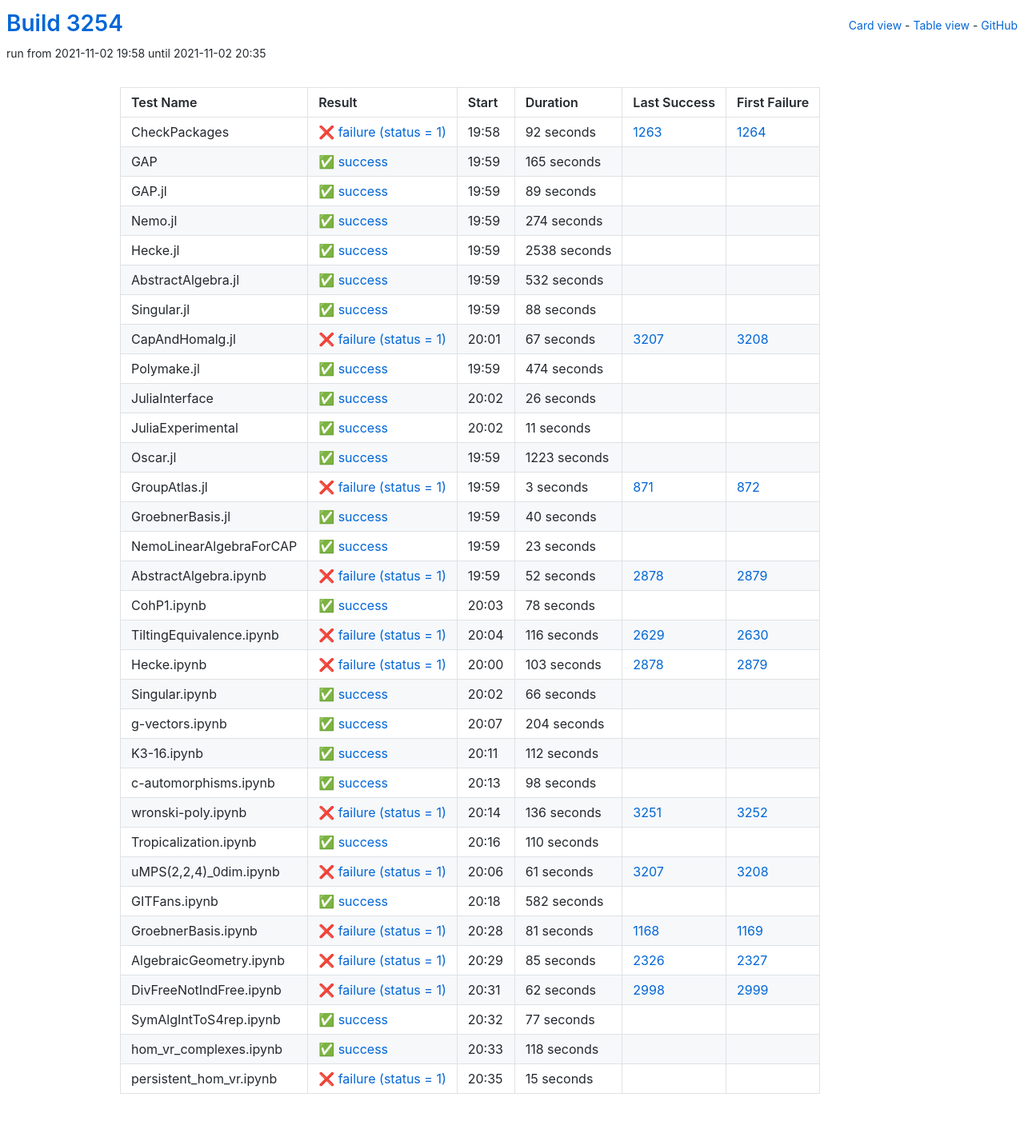
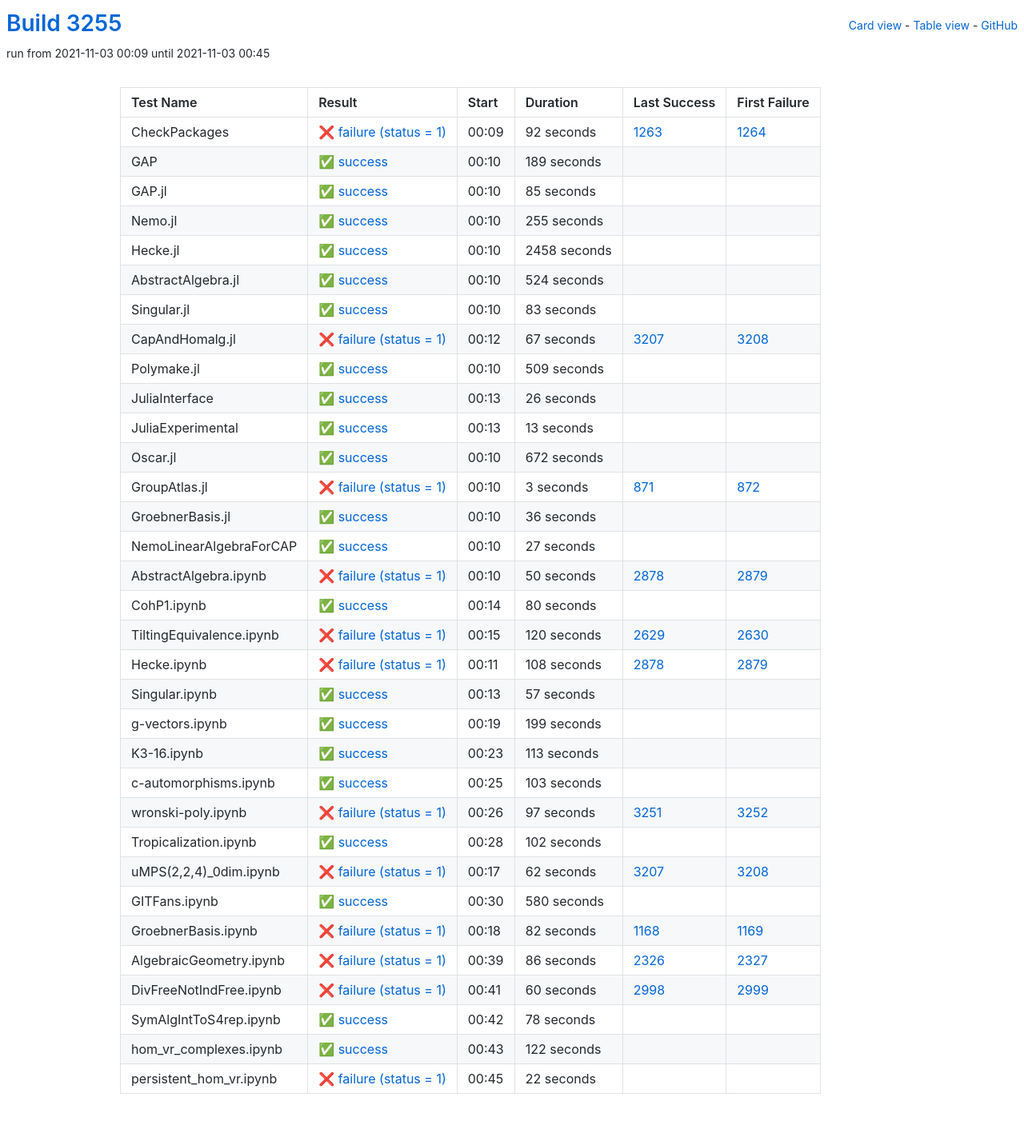
Before and after one commit to oscar-system/oscar-ci-status-stable, a Jekyll site: the page built from table.html, in a window 1280 px wide. Shown: the whole page at 80% size. Built offline with Jekyll 4.4.1, drawn with Linux system fonts in a browser that asks for light colours.

Commit message:
Build #3255

```diff
--- a/_data/ci.yml
+++ b/_data/ci.yml
@@ -1,6 +1,6 @@
 ---
-build: 3254
-build_url: https://oscarci.mathematik.uni-kl.de/job/oscar-stable/3254/
+build: 3255
+build_url: https://oscarci.mathematik.uni-kl.de/job/oscar-stable/3255/
 job: oscar-stable
 organization: oscar-system
 repo: oscar-ci-status-stable
@@ -8,8 +8,8 @@ repourl: https://github.com/oscar-system/oscar-ci-status-stable
 tests:
 - name: CheckPackages
   id: checkpackages
-  log: https://oscarci.mathematik.uni-kl.de/job/oscar-stable/3254/artifact/logs/build-3254/CheckPackages.log
-  start: 2021-11-02 19:58
+  log: https://oscarci.mathematik.uni-kl.de/job/oscar-stable/3255/artifact/logs/build-3255/CheckPackages.log
+  start: 2021-11-03 00:09
   success: false
   exitcode: 1
   status: failure
@@ -20,80 +20,80 @@ tests:
   first_failure_url: https://oscarci.mathematik.uni-kl.de/job/oscar-stable/1264/
 - name: GAP
   id: gap
-  log: https://oscarci.mathematik.uni-kl.de/job/oscar-stable/3254/artifact/logs/build-3254/GAP.log
-  start: 2021-11-02 19:59
+  log: https://oscarci.mathematik.uni-kl.de/job/oscar-stable/3255/artifact/logs/build-3255/GAP.log
+  start: 2021-11-03 00:10
   success: true
   exitcode: 0
   status: success
-  duration: 165
+  duration: 189
   last_success: false
   last_success_url:
   first_failure: false
   first_failure_url:
 - name: GAP.jl
   id: gap-jl
-  log: https://oscarci.mathematik.uni-kl.de/job/oscar-stable/3254/artifact/logs/build-3254/GAP.jl.log
-  start: 2021-11-02 19:59
+  log: https://oscarci.mathematik.uni-kl.de/job/oscar-stable/3255/artifact/logs/build-3255/GAP.jl.log
+  start: 2021-11-03 00:10
   success: true
   exitcode: 0
   status: success
-  duration: 89
+  duration: 85
   last_success: false
   last_success_url:
   first_failure: false
   first_failure_url:
 - name: Nemo.jl
   id: nemo-jl
-  log: https://oscarci.mathematik.uni-kl.de/job/oscar-stable/3254/artifact/logs/build-3254/Nemo.jl.log
-  start: 2021-11-02 19:59
+  log: https://oscarci.mathematik.uni-kl.de/job/oscar-stable/3255/artifact/logs/build-3255/Nemo.jl.log
+  start: 2021-11-03 00:10
   success: true
   exitcode: 0
   status: success
-  duration: 274
+  duration: 255
   last_success: false
   last_success_url:
   first_failure: false
   first_failure_url:
 - name: Hecke.jl
   id: hecke-jl
-  log: https://oscarci.mathematik.uni-kl.de/job/oscar-stable/3254/artifact/logs/build-3254/Hecke.jl.log
-  start: 2021-11-02 19:59
+  log: https://oscarci.mathematik.uni-kl.de/job/oscar-stable/3255/artifact/logs/build-3255/Hecke.jl.log
+  start: 2021-11-03 00:10
   success: true
   exitcode: 0
   status: success
-  duration: 2538
+  duration: 2458
   last_success: false
   last_success_url:
   first_failure: false
   first_failure_url:
 - name: AbstractAlgebra.jl
   id: abstractalgebra-jl
-  log: https://oscarci.mathematik.uni-kl.de/job/oscar-stable/3254/artifact/logs/build-3254/AbstractAlgebra.jl.log
-  start: 2021-11-02 19:59
+  log: https://oscarci.mathematik.uni-kl.de/job/oscar-stable/3255/artifact/logs/build-3255/AbstractAlgebra.jl.log
+  start: 2021-11-03 00:10
   success: true
   exitcode: 0
   status: success
-  duration: 532
+  duration: 524
   last_success: false
   last_success_url:
   first_failure: false
   first_failure_url:
 - name: Singular.jl
   id: singular-jl
-  log: https://oscarci.mathematik.uni-kl.de/job/oscar-stable/3254/artifact/logs/build-3254/Singular.jl.log
-  start: 2021-11-02 19:59
+  log: https://oscarci.mathematik.uni-kl.de/job/oscar-stable/3255/artifact/logs/build-3255/Singular.jl.log
+  start: 2021-11-03 00:10
   success: true
   exitcode: 0
   status: success
-  duration: 88
+  duration: 83
   last_success: false
   last_success_url:
   first_failure: false
   first_failure_url:
 - name: CapAndHomalg.jl
   id: capandhomalg-jl
-  log: https://oscarci.mathematik.uni-kl.de/job/oscar-stable/3254/artifact/logs/build-3254/CapAndHomalg.jl.log
-  start: 2021-11-02 20:01
+  log: https://oscarci.mathematik.uni-kl.de/job/oscar-stable/3255/artifact/logs/build-3255/CapAndHomalg.jl.log
+  start: 2021-11-03 00:12
   success: false
   exitcode: 1
   status: failure
@@ -104,20 +104,20 @@ tests:
   first_failure_url: https://oscarci.mathematik.uni-kl.de/job/oscar-stable/3208/
 - name: Polymake.jl
   id: polymake-jl
-  log: https://oscarci.mathematik.uni-kl.de/job/oscar-stable/3254/artifact/logs/build-3254/Polymake.jl.log
-  start: 2021-11-02 19:59
+  log: https://oscarci.mathematik.uni-kl.de/job/oscar-stable/3255/artifact/logs/build-3255/Polymake.jl.log
+  start: 2021-11-03 00:10
   success: true
   exitcode: 0
   status: success
-  duration: 474
+  duration: 509
   last_success: false
   last_success_url:
   first_failure: false
   first_failure_url:
 - name: JuliaInterface
   id: juliainterface
-  log: https://oscarci.mathematik.uni-kl.de/job/oscar-stable/3254/artifact/logs/build-3254/JuliaInterface.log
-  start: 2021-11-02 20:02
+  log: https://oscarci.mathematik.uni-kl.de/job/oscar-stable/3255/artifact/logs/build-3255/JuliaInterface.log
+  start: 2021-11-03 00:13
   success: true
   exitcode: 0
   status: success
@@ -128,32 +128,32 @@ tests:
   first_failure_url:
 - name: JuliaExperimental
   id: juliaexperimental
-  log: https://oscarci.mathematik.uni-kl.de/job/oscar-stable/3254/artifact/logs/build-3254/JuliaExperimental.log
-  start: 2021-11-02 20:02
+  log: https://oscarci.mathematik.uni-kl.de/job/oscar-stable/3255/artifact/logs/build-3255/JuliaExperimental.log
+  start: 2021-11-03 00:13
   success: true
   exitcode: 0
   status: success
-  duration: 11
+  duration: 13
   last_success: false
   last_success_url:
   first_failure: false
   first_failure_url:
 - name: Oscar.jl
   id: oscar-jl
-  log: https://oscarci.mathematik.uni-kl.de/job/oscar-stable/3254/artifact/logs/build-3254/Oscar.jl.log
-  start: 2021-11-02 19:59
+  log: https://oscarci.mathematik.uni-kl.de/job/oscar-stable/3255/artifact/logs/build-3255/Oscar.jl.log
+  start: 2021-11-03 00:10
   success: true
   exitcode: 0
   status: success
-  duration: 1223
+  duration: 672
   last_success: false
   last_success_url:
   first_failure: false
   first_failure_url:
 - name: GroupAtlas.jl
   id: groupatlas-jl
-  log: https://oscarci.mathematik.uni-kl.de/job/oscar-stable/3254/artifact/logs/build-3254/GroupAtlas.jl.log
-  start: 2021-11-02 19:59
+  log: https://oscarci.mathematik.uni-kl.de/job/oscar-stable/3255/artifact/logs/build-3255/GroupAtlas.jl.log
+  start: 2021-11-03 00:10
   success: false
   exitcode: 1
   status: failure
@@ -164,44 +164,212 @@ tests:
   first_failure_url: https://oscarci.mathematik.uni-kl.de/job/oscar-stable/872/
 - name: GroebnerBasis.jl
   id: groebnerbasis-jl
-  log: https://oscarci.mathematik.uni-kl.de/job/oscar-stable/3254/artifact/logs/build-3254/GroebnerBasis.jl.log
-  start: 2021-11-02 19:59
+  log: https://oscarci.mathematik.uni-kl.de/job/oscar-stable/3255/artifact/logs/build-3255/GroebnerBasis.jl.log
+  start: 2021-11-03 00:10
   success: true
   exitcode: 0
   status: success
-  duration: 40
+  duration: 36
   last_success: false
   last_success_url:
   first_failure: false
   first_failure_url:
 - name: NemoLinearAlgebraForCAP
   id: nemolinearalgebraforcap
-  log: https://oscarci.mathematik.uni-kl.de/job/oscar-stable/3254/artifact/logs/build-3254/NemoLinearAlgebraForCAP.log
-  start: 2021-11-02 19:59
+  log: https://oscarci.mathematik.uni-kl.de/job/oscar-stable/3255/artifact/logs/build-3255/NemoLinearAlgebraForCAP.log
+  start: 2021-11-03 00:10
   success: true
   exitcode: 0
   status: success
-  duration: 23
+  duration: 27
   last_success: false
   last_success_url:
   first_failure: false
   first_failure_url:
 - name: AbstractAlgebra.ipynb
   id: abstractalgebra-ipynb
-  log: https://oscarci.mathematik.uni-kl.de/job/oscar-stable/3254/artifact/logs/build-3254/AbstractAlgebra.ipynb.log
-  start: 2021-11-02 19:59
+  log: https://oscarci.mathematik.uni-kl.de/job/oscar-stable/3255/artifact/logs/build-3255/AbstractAlgebra.ipynb.log
+  start: 2021-11-03 00:10
   success: false
   exitcode: 1
   status: failure
-  duration: 52
+  duration: 50
   last_success: 2878
   last_success_url: https://oscarci.mathematik.uni-kl.de/job/oscar-stable/2878/
   first_failure: 2879
   first_failure_url: https://oscarci.mathematik.uni-kl.de/job/oscar-stable/2879/
 - name: CohP1.ipynb
   id: cohp1-ipynb
-  log: https://oscarci.mathematik.uni-kl.de/job/oscar-stable/3254/artifact/logs/build-3254/CohP1.ipynb.log
-  start: 2021-11-02 20:03
+  log: https://oscarci.mathematik.uni-kl.de/job/oscar-stable/3255/artifact/logs/build-3255/CohP1.ipynb.log
+  start: 2021-11-03 00:14
+  success: true
+  exitcode: 0
+  status: success
+  duration: 80
+  last_success: false
+  last_success_url:
+  first_failure: false
+  first_failure_url:
+- name: TiltingEquivalence.ipynb
+  id: tiltingequivalence-ipynb
+  log: https://oscarci.mathematik.uni-kl.de/job/oscar-stable/3255/artifact/logs/build-3255/TiltingEquivalence.ipynb.log
+  start: 2021-11-03 00:15
+  success: false
+  exitcode: 1
+  status: failure
+  duration: 120
+  last_success: 2629
+  last_success_url: https://oscarci.mathematik.uni-kl.de/job/oscar-stable/2629/
+  first_failure: 2630
+  first_failure_url: https://oscarci.mathematik.uni-kl.de/job/oscar-stable/2630/
+- name: Hecke.ipynb
+  id: hecke-ipynb
+  log: https://oscarci.mathematik.uni-kl.de/job/oscar-stable/3255/artifact/logs/build-3255/Hecke.ipynb.log
+  start: 2021-11-03 00:11
+  success: false
+  exitcode: 1
+  status: failure
+  duration: 108
+  last_success: 2878
+  last_success_url: https://oscarci.mathematik.uni-kl.de/job/oscar-stable/2878/
+  first_failure: 2879
+  first_failure_url: https://oscarci.mathematik.uni-kl.de/job/oscar-stable/2879/
+- name: Singular.ipynb
+  id: singular-ipynb
+  log: https://oscarci.mathematik.uni-kl.de/job/oscar-stable/3255/artifact/logs/build-3255/Singular.ipynb.log
+  start: 2021-11-03 00:13
+  success: true
+  exitcode: 0
+  status: success
+  duration: 57
+  last_success: false
+  last_success_url:
+  first_failure: false
+  first_failure_url:
+- name: g-vectors.ipynb
+  id: g-vectors-ipynb
+  log: https://oscarci.mathematik.uni-kl.de/job/oscar-stable/3255/artifact/logs/build-3255/g-vectors.ipynb.log
+  start: 2021-11-03 00:19
+  success: true
+  exitcode: 0
+  status: success
+  duration: 199
+  last_success: false
+  last_success_url:
+  first_failure: false
+  first_failure_url:
+- name: K3-16.ipynb
+  id: k3-16-ipynb
+  log: https://oscarci.mathematik.uni-kl.de/job/oscar-stable/3255/artifact/logs/build-3255/K3-16.ipynb.log
+  start: 2021-11-03 00:23
+  success: true
+  exitcode: 0
+  status: success
+  duration: 113
+  last_success: false
+  last_success_url:
+  first_failure: false
+  first_failure_url:
+- name: c-automorphisms.ipynb
+  id: c-automorphisms-ipynb
+  log: https://oscarci.mathematik.uni-kl.de/job/oscar-stable/3255/artifact/logs/build-3255/c-automorphisms.ipynb.log
+  start: 2021-11-03 00:25
+  success: true
+  exitcode: 0
+  status: success
+  duration: 103
+  last_success: false
+  last_success_url:
+  first_failure: false
+  first_failure_url:
+- name: wronski-poly.ipynb
+  id: wronski-poly-ipynb
+  log: https://oscarci.mathematik.uni-kl.de/job/oscar-stable/3255/artifact/logs/build-3255/wronski-poly.ipynb.log
+  start: 2021-11-03 00:26
+  success: false
+  exitcode: 1
+  status: failure
+  duration: 97
+  last_success: 3251
+  last_success_url: https://oscarci.mathematik.uni-kl.de/job/oscar-stable/3251/
+  first_failure: 3252
+  first_failure_url: https://oscarci.mathematik.uni-kl.de/job/oscar-stable/3252/
+- name: Tropicalization.ipynb
+  id: tropicalization-ipynb
+  log: https://oscarci.mathematik.uni-kl.de/job/oscar-stable/3255/artifact/logs/build-3255/Tropicalization.ipynb.log
+  start: 2021-11-03 00:28
+  success: true
+  exitcode: 0
+  status: success
+  duration: 102
+  last_success: false
+  last_success_url:
+  first_failure: false
+  first_failure_url:
+- name: uMPS(2,2,4)_0dim.ipynb
+  id: umps-2-2-4-0dim-ipynb
+  log: https://oscarci.mathematik.uni-kl.de/job/oscar-stable/3255/artifact/logs/build-3255/uMPS-2-2-4-_0dim.ipynb.log
+  start: 2021-11-03 00:17
+  success: false
+  exitcode: 1
+  status: failure
+  duration: 62
+  last_success: 3207
+  last_success_url: https://oscarci.mathematik.uni-kl.de/job/oscar-stable/3207/
+  first_failure: 3208
+  first_failure_url: https://oscarci.mathematik.uni-kl.de/job/oscar-stable/3208/
+- name: GITFans.ipynb
+  id: gitfans-ipynb
+  log: https://oscarci.mathematik.uni-kl.de/job/oscar-stable/3255/artifact/logs/build-3255/GITFans.ipynb.log
+  start: 2021-11-03 00:30
+  success: true
+  exitcode: 0
+  status: success
+  duration: 580
+  last_success: false
+  last_success_url:
+  first_failure: false
+  first_failure_url:
+- name: GroebnerBasis.ipynb
+  id: groebnerbasis-ipynb
+  log: https://oscarci.mathematik.uni-kl.de/job/oscar-stable/3255/artifact/logs/build-3255/GroebnerBasis.ipynb.log
+  start: 2021-11-03 00:18
+  success: false
+  exitcode: 1
+  status: failure
+  duration: 82
+  last_success: 1168
+  last_success_url: https://oscarci.mathematik.uni-kl.de/job/oscar-stable/1168/
+  first_failure: 1169
+  first_failure_url: https://oscarci.mathematik.uni-kl.de/job/oscar-stable/1169/
+- name: AlgebraicGeometry.ipynb
+  id: algebraicgeometry-ipynb
+  log: https://oscarci.mathematik.uni-kl.de/job/oscar-stable/3255/artifact/logs/build-3255/AlgebraicGeometry.ipynb.log
+  start: 2021-11-03 00:39
+  success: false
+  exitcode: 1
+  status: failure
+  duration: 86
+  last_success: 2326
+  last_success_url: https://oscarci.mathematik.uni-kl.de/job/oscar-stable/2326/
+  first_failure: 2327
+  first_failure_url: https://oscarci.mathematik.uni-kl.de/job/oscar-stable/2327/
+- name: DivFreeNotIndFree.ipynb
+  id: divfreenotindfree-ipynb
+  log: https://oscarci.mathematik.uni-kl.de/job/oscar-stable/3255/artifact/logs/build-3255/DivFreeNotIndFree.ipynb.log
+  start: 2021-11-03 00:41
+  success: false
+  exitcode: 1
+  status: failure
+  duration: 60
+  last_success: 2998
+  last_success_url: https://oscarci.mathematik.uni-kl.de/job/oscar-stable/2998/
+  first_failure: 2999
+  first_failure_url: https://oscarci.mathematik.uni-kl.de/job/oscar-stable/2999/
+- name: SymAlgIntToS4rep.ipynb
+  id: symalginttos4rep-ipynb
+  log: https://oscarci.mathematik.uni-kl.de/job/oscar-stable/3255/artifact/logs/build-3255/SymAlgIntToS4rep.ipynb.log
+  start: 2021-11-03 00:42
   success: true
   exitcode: 0
   status: success
@@ -210,194 +378,26 @@ tests:
   last_success_url:
   first_failure: false
   first_failure_url:
-- name: TiltingEquivalence.ipynb
-  id: tiltingequivalence-ipynb
-  log: https://oscarci.mathematik.uni-kl.de/job/oscar-stable/3254/artifact/logs/build-3254/TiltingEquivalence.ipynb.log
-  start: 2021-11-02 20:04
-  success: false
-  exitcode: 1
-  status: failure
-  duration: 116
-  last_success: 2629
-  last_success_url: https://oscarci.mathematik.uni-kl.de/job/oscar-stable/2629/
-  first_failure: 2630
-  first_failure_url: https://oscarci.mathematik.uni-kl.de/job/oscar-stable/2630/
-- name: Hecke.ipynb
-  id: hecke-ipynb
-  log: https://oscarci.mathematik.uni-kl.de/job/oscar-stable/3254/artifact/logs/build-3254/Hecke.ipynb.log
-  start: 2021-11-02 20:00
-  success: false
-  exitcode: 1
-  status: failure
-  duration: 103
-  last_success: 2878
-  last_success_url: https://oscarci.mathematik.uni-kl.de/job/oscar-stable/2878/
-  first_failure: 2879
-  first_failure_url: https://oscarci.mathematik.uni-kl.de/job/oscar-stable/2879/
-- name: Singular.ipynb
-  id: singular-ipynb
-  log: https://oscarci.mathematik.uni-kl.de/job/oscar-stable/3254/artifact/logs/build-3254/Singular.ipynb.log
-  start: 2021-11-02 20:02
+- name: hom_vr_complexes.ipynb
+  id: hom-vr-complexes-ipynb
+  log: https://oscarci.mathematik.uni-kl.de/job/oscar-stable/3255/artifact/logs/build-3255/hom_vr_complexes.ipynb.log
+  start: 2021-11-03 00:43
   success: true
   exitcode: 0
   status: success
-  duration: 66
-  last_success: false
-  last_success_url:
-  first_failure: false
-  first_failure_url:
-- name: g-vectors.ipynb
-  id: g-vectors-ipynb
-  log: https://oscarci.mathematik.uni-kl.de/job/oscar-stable/3254/artifact/logs/build-3254/g-vectors.ipynb.log
-  start: 2021-11-02 20:07
-  success: true
-  exitcode: 0
-  status: success
-  duration: 204
-  last_success: false
-  last_success_url:
-  first_failure: false
-  first_failure_url:
-- name: K3-16.ipynb
-  id: k3-16-ipynb
-  log: https://oscarci.mathematik.uni-kl.de/job/oscar-stable/3254/artifact/logs/build-3254/K3-16.ipynb.log
-  start: 2021-11-02 20:11
-  success: true
-  exitcode: 0
-  status: success
-  duration: 112
-  last_success: false
-  last_success_url:
-  first_failure: false
-  first_failure_url:
-- name: c-automorphisms.ipynb
-  id: c-automorphisms-ipynb
-  log: https://oscarci.mathematik.uni-kl.de/job/oscar-stable/3254/artifact/logs/build-3254/c-automorphisms.ipynb.log
-  start: 2021-11-02 20:13
-  success: true
-  exitcode: 0
-  status: success
-  duration: 98
-  last_success: false
-  last_success_url:
-  first_failure: false
-  first_failure_url:
-- name: wronski-poly.ipynb
-  id: wronski-poly-ipynb
-  log: https://oscarci.mathematik.uni-kl.de/job/oscar-stable/3254/artifact/logs/build-3254/wronski-poly.ipynb.log
-  start: 2021-11-02 20:14
-  success: false
-  exitcode: 1
-  status: failure
-  duration: 136
-  last_success: 3251
-  last_success_url: https://oscarci.mathematik.uni-kl.de/job/oscar-stable/3251/
-  first_failure: 3252
-  first_failure_url: https://oscarci.mathematik.uni-kl.de/job/oscar-stable/3252/
-- name: Tropicalization.ipynb
-  id: tropicalization-ipynb
-  log: https://oscarci.mathematik.uni-kl.de/job/oscar-stable/3254/artifact/logs/build-3254/Tropicalization.ipynb.log
-  start: 2021-11-02 20:16
-  success: true
-  exitcode: 0
-  status: success
-  duration: 110
-  last_success: false
-  last_success_url:
-  first_failure: false
-  first_failure_url:
-- name: uMPS(2,2,4)_0dim.ipynb
-  id: umps-2-2-4-0dim-ipynb
-  log: https://oscarci.mathematik.uni-kl.de/job/oscar-stable/3254/artifact/logs/build-3254/uMPS-2-2-4-_0dim.ipynb.log
-  start: 2021-11-02 20:06
-  success: false
-  exitcode: 1
-  status: failure
-  duration: 61
-  last_success: 3207
-  last_success_url: https://oscarci.mathematik.uni-kl.de/job/oscar-stable/3207/
-  first_failure: 3208
-  first_failure_url: https://oscarci.mathematik.uni-kl.de/job/oscar-stable/3208/
-- name: GITFans.ipynb
-  id: gitfans-ipynb
-  log: https://oscarci.mathematik.uni-kl.de/job/oscar-stable/3254/artifact/logs/build-3254/GITFans.ipynb.log
-  start: 2021-11-02 20:18
-  success: true
-  exitcode: 0
-  status: success
-  duration: 582
-  last_success: false
-  last_success_url:
-  first_failure: false
-  first_failure_url:
-- name: GroebnerBasis.ipynb
-  id: groebnerbasis-ipynb
-  log: https://oscarci.mathematik.uni-kl.de/job/oscar-stable/3254/artifact/logs/build-3254/GroebnerBasis.ipynb.log
-  start: 2021-11-02 20:28
-  success: false
-  exitcode: 1
-  status: failure
-  duration: 81
-  last_success: 1168
-  last_success_url: https://oscarci.mathematik.uni-kl.de/job/oscar-stable/1168/
-  first_failure: 1169
-  first_failure_url: https://oscarci.mathematik.uni-kl.de/job/oscar-stable/1169/
-- name: AlgebraicGeometry.ipynb
-  id: algebraicgeometry-ipynb
-  log: https://oscarci.mathematik.uni-kl.de/job/oscar-stable/3254/artifact/logs/build-3254/AlgebraicGeometry.ipynb.log
-  start: 2021-11-02 20:29
-  success: false
-  exitcode: 1
-  status: failure
-  duration: 85
-  last_success: 2326
-  last_success_url: https://oscarci.mathematik.uni-kl.de/job/oscar-stable/2326/
-  first_failure: 2327
-  first_failure_url: https://oscarci.mathematik.uni-kl.de/job/oscar-stable/2327/
-- name: DivFreeNotIndFree.ipynb
-  id: divfreenotindfree-ipynb
-  log: https://oscarci.mathematik.uni-kl.de/job/oscar-stable/3254/artifact/logs/build-3254/DivFreeNotIndFree.ipynb.log
-  start: 2021-11-02 20:31
-  success: false
-  exitcode: 1
-  status: failure
-  duration: 62
-  last_success: 2998
-  last_success_url: https://oscarci.mathematik.uni-kl.de/job/oscar-stable/2998/
-  first_failure: 2999
-  first_failure_url: https://oscarci.mathematik.uni-kl.de/job/oscar-stable/2999/
-- name: SymAlgIntToS4rep.ipynb
-  id: symalginttos4rep-ipynb
-  log: https://oscarci.mathematik.uni-kl.de/job/oscar-stable/3254/artifact/logs/build-3254/SymAlgIntToS4rep.ipynb.log
-  start: 2021-11-02 20:32
-  success: true
-  exitcode: 0
-  status: success
-  duration: 77
-  last_success: false
-  last_success_url:
-  first_failure: false
-  first_failure_url:
-- name: hom_vr_complexes.ipynb
-  id: hom-vr-complexes-ipynb
-  log: https://oscarci.mathematik.uni-kl.de/job/oscar-stable/3254/artifact/logs/build-3254/hom_vr_complexes.ipynb.log
-  start: 2021-11-02 20:33
-  success: true
-  exitcode: 0
-  status: success
-  duration: 118
+  duration: 122
   last_success: false
   last_success_url:
   first_failure: false
   first_failure_url:
 - name: persistent_hom_vr.ipynb
   id: persistent-hom-vr-ipynb
-  log: https://oscarci.mathematik.uni-kl.de/job/oscar-stable/3254/artifact/logs/build-3254/persistent_hom_vr.ipynb.log
-  start: 2021-11-02 20:35
+  log: https://oscarci.mathematik.uni-kl.de/job/oscar-stable/3255/artifact/logs/build-3255/persistent_hom_vr.ipynb.log
+  start: 2021-11-03 00:45
   success: false
   exitcode: 1
   status: failure
-  duration: 15
+  duration: 22
   last_success: false
   last_success_url:
   first_failure: false
```
Also changed, not shown: README.md.
